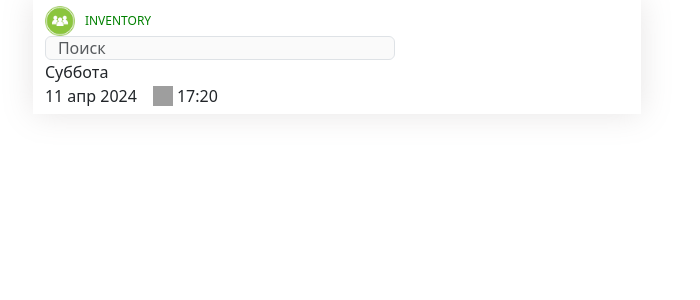
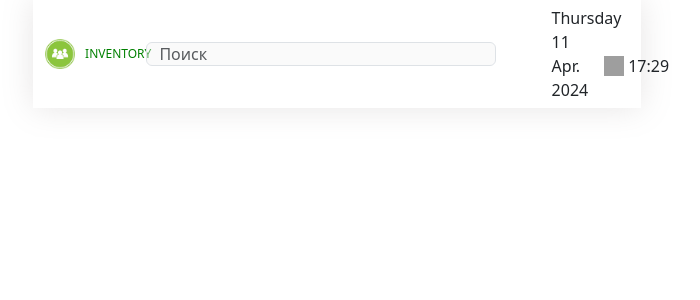
Before and after one commit to Lobovem/DzenCode, a React (Vite) app: page / in a window 1280 px wide. Shown: the top 300 px of the page, without its empty margins (303-1003 px from the left). Built offline with nearby package versions, Linux system fonts and the light colour scheme; grey boxes are pictures that could not be loaded.

Commit message:
feat(Header):  add Time component

```diff
--- a/src/App.tsx
+++ b/src/App.tsx
@@ -1,6 +1,6 @@
 // import reactLogo from './assets/react.svg';
 import './App.scss';
-import { Header } from './components/Header';
+import { Header } from './components/Header/Header';
 
 function App() {
   return (
--- a/src/components/Header.scss
+++ /dev/null
@@ -1,75 +0,0 @@
-.layout {
-  box-shadow: 0 0 30px rgba(133, 125, 125, 0.2);
-  padding: 6px 0 6px 0;
-}
-
-.header {
-  min-height: 50px;
-  align-items: center;
-  // background-color: red;
-  display: flex;
-
-  &__logo {
-    display: flex;
-    flex-direction: row;
-    align-items: baseline;
-    gap: 10px
-  }
-
-  &__time {
-    text-align: center;
-  }
-}
-
-.logo {
-  &__img {
-    width: 30px;
-    height: auto;
-  }
-
-  &__title {
-    font-size: 12px;
-    font-weight: 500;
-    color: green;
-  }
-}
-
-.search {
-
-  &__input {
-    max-width: 350px;
-    max-height: 24px;
-    background-color: rgba(243, 243, 243, 0.384);
-    display: flex;
-  }
-}
-
-.time {
-  // background-color: red;
-  display: flex;
-  flex-direction: column;
-  align-items: start;
-
-  &__day {}
-
-  &__wrapDate {
-    display: flex;
-    flex-direction: row;
-    gap: 16px;
-  }
-
-  &__date {}
-
-  &__wrapIcon {
-    display: flex;
-    align-items: center;
-    gap: 4px;
-  }
-
-  &__icon {
-    width: 20px;
-    height: 20px;
-  }
-
-  &__clock {}
-}
--- a/src/components/Header.tsx
+++ /dev/null
@@ -1,45 +0,0 @@
-import { FC } from 'react';
-import { Col, Container, Form, Row } from 'react-bootstrap';
-import './Header.scss';
-import logo from '../assets/logo.png';
-
-export const Header: FC = () => {
-  return (
-    <div className="layout">
-      <Container>
-        <Row className="header">
-          <Col xxl={2} className="header__logo logo">
-            <div className="logo__imgWrap">
-              <img className="logo__img" src={logo} />
-            </div>
-            <p className="logo__title">INVENTORY</p>
-          </Col>
-
-          <Col xxl={8} className="header__search search">
-            <Form.Control
-              className="search__input"
-              placeholder="Поиск"
-              type="text"
-              id="search"
-              aria-describedby="passwordHelpBlock"
-            />
-          </Col>
-
-          <Col xxl={2} className="header__time time">
-            <p className="time__day">Суббота</p>
-            <div className="time__wrapDate">
-              <p className="time__date">11 апр 2024</p>
-              <div className="time__wrapIcon">
-                <img
-                  className="time__icon"
-                  src="https://catherineasquithgallery.com/uploads/posts/2023-02/1676622343_catherineasquithgallery-com-p-chasi-na-zelenom-fone-2.png"
-                />
-                <p className="time__clock">17:20</p>
-              </div>
-            </div>
-          </Col>
-        </Row>
-      </Container>
-    </div>
-  );
-};
--- /dev/null
+++ b/src/components/Header/Header.scss
@@ -0,0 +1,15 @@
+.layout {
+  box-shadow: 0 0 30px rgba(133, 125, 125, 0.2);
+  padding: 6px 0 6px 0;
+}
+
+.header {
+  min-height: 50px;
+  align-items: center;
+  // background-color: red;
+  display: flex;
+
+  &__logo {}
+
+  &__time {}
+}
--- /dev/null
+++ b/src/components/Header/Header.tsx
@@ -0,0 +1,28 @@
+import { FC } from 'react';
+import { Col, Container, Row } from 'react-bootstrap';
+import { Time } from '../Time/Time';
+import { Logo } from '../Logo/Logo';
+import { Search } from '../Search/Search';
+import './Header.scss';
+
+export const Header: FC = () => {
+  return (
+    <div className="layout">
+      <Container>
+        <Row className="header">
+          <Col xl={2} className="header__logo">
+            <Logo />
+          </Col>
+
+          <Col xl={8} className="header__search">
+            <Search />
+          </Col>
+
+          <Col xl={2} className="header__time">
+            <Time />
+          </Col>
+        </Row>
+      </Container>
+    </div>
+  );
+};
--- /dev/null
+++ b/src/components/Logo/Logo.scss
@@ -0,0 +1,18 @@
+.logo {
+  display: flex;
+  flex-direction: row;
+  align-items: baseline;
+  gap: 10px;
+
+
+  &__img {
+    width: 30px;
+    height: auto;
+  }
+
+  &__title {
+    font-size: 12px;
+    font-weight: 500;
+    color: green;
+  }
+}
--- /dev/null
+++ b/src/components/Logo/Logo.tsx
@@ -0,0 +1,14 @@
+import { FC } from 'react';
+import logo from '../../assets/logo.png';
+import './Logo.scss';
+
+export const Logo: FC = () => {
+  return (
+    <div className="logo">
+      <div className="logo__imgWrap">
+        <img className="logo__img" src={logo} />
+      </div>
+      <p className="logo__title">INVENTORY</p>
+    </div>
+  );
+};
--- /dev/null
+++ b/src/components/Search/Search.scss
@@ -0,0 +1,9 @@
+.search {
+
+  &__input {
+    max-width: 350px;
+    max-height: 24px;
+    background-color: rgba(243, 243, 243, 0.384);
+    display: flex;
+  }
+}
--- /dev/null
+++ b/src/components/Search/Search.tsx
@@ -0,0 +1,16 @@
+import { Form } from 'react-bootstrap';
+import './Search.scss';
+
+export const Search = () => {
+  return (
+    <div className="search">
+      <Form.Control
+        className="search__input"
+        placeholder="Поиск"
+        type="text"
+        id="search"
+        aria-describedby="passwordHelpBlock"
+      />
+    </div>
+  );
+};
--- /dev/null
+++ b/src/components/Time/Time.scss
@@ -0,0 +1,26 @@
+.time {
+
+
+  &__day {}
+
+  &__wrapDate {
+    display: flex;
+    flex-direction: row;
+    gap: 16px;
+  }
+
+  &__date {}
+
+  &__wrapIcon {
+    display: flex;
+    align-items: center;
+    gap: 4px;
+  }
+
+  &__icon {
+    width: 20px;
+    height: 20px;
+  }
+
+  &__clock {}
+}
--- /dev/null
+++ b/src/components/Time/Time.tsx
@@ -0,0 +1,50 @@
+import React, { useState, useEffect } from 'react';
+import './Time.scss';
+
+export const Time: React.FC = () => {
+  const [currentDateTime, setCurrentDateTime] = useState<Date>(new Date());
+
+  useEffect(() => {
+    const interval = setInterval(() => {
+      setCurrentDateTime(new Date());
+    }, 1000);
+
+    return () => clearInterval(interval);
+  }, []);
+
+  const formatDate = (date: Date): string => {
+    const day = date.getDate();
+    const month = date.toLocaleString('en-US', { month: 'short' });
+    const year = date.getFullYear();
+    return `${day} ${month}. ${year}`;
+  };
+
+  const formatTime = (date: Date): string => {
+    const options: Intl.DateTimeFormatOptions = {
+      hour: '2-digit',
+      minute: '2-digit',
+      hour12: false,
+    };
+    return date.toLocaleTimeString('en-US', options);
+  };
+
+  const formatDay = (date: Date): string => {
+    return new Intl.DateTimeFormat('en-US', { weekday: 'long' }).format(date);
+  };
+
+  return (
+    <div className="time">
+      <p className="time__day">{formatDay(currentDateTime)}</p>
+      <div className="time__wrapDate">
+        <p className="time__date">{formatDate(currentDateTime)}</p>
+        <div className="time__wrapIcon">
+          <img
+            className="time__icon"
+            src="https://catherineasquithgallery.com/uploads/posts/2023-02/1676622343_catherineasquithgallery-com-p-chasi-na-zelenom-fone-2.png"
+          />
+          <p className="time__clock">{formatTime(currentDateTime)}</p>
+        </div>
+      </div>
+    </div>
+  );
+};
```
